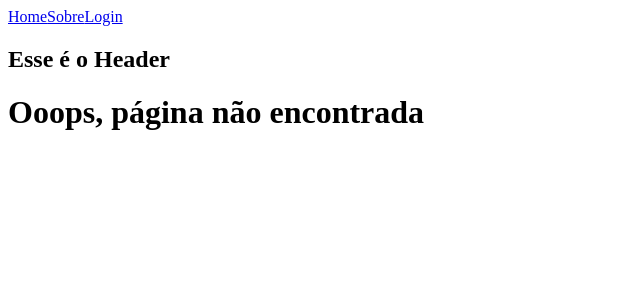
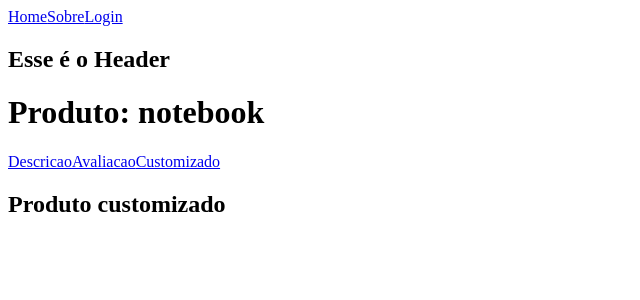
Before and after one commit to PauloMarolla/Curso-Origamid-React-Completo, a React (Create React App) app: page /produto/notebook/customizado in a window 1280 px wide. Shown: the top 300 px of the page, without its empty margins (0-640 px from the left). Built offline with nearby package versions, Linux system fonts and the light colour scheme; the HTML template or start-up script is replaced by a standard one.

Commit message:
React route Nested Routes

```diff
--- a/src/App.js
+++ b/src/App.js
@@ -16,7 +16,9 @@ const App = () => {
           <Route path="/" element={<Home />} />
           <Route path="sobre" element={<Sobre />} />
           <Route path="login" element={<Login />} />
-          <Route path="produto/:id" element={<Produto />} />
+          {/* o * é utilizado para quando vc indica qualquer coisa apos a rota */}
+          <Route path="produto/:id/*" element={<Produto />} />
+          {/* o * é utilizado para pagina nao encontrada */}
           <Route path="*" element={<Page404 />} />
         </Routes>
       </BrowserRouter>
--- a/src/Produto.js
+++ b/src/Produto.js
@@ -1,5 +1,14 @@
 import React from 'react';
-import { useLocation, useParams } from 'react-router-dom';
+import {
+  NavLink,
+  Route,
+  Routes,
+  useLocation,
+  useParams,
+} from 'react-router-dom';
+import ProdutoAvaliacao from './ProdutoAvaliacao';
+import ProdutoCustomizado from './ProdutoCustomizado';
+import ProdutoDescricao from './ProdutoDescricao';
 
 const Produto = () => {
   //usado para pegar o valor dos parametros passados na URL
@@ -14,6 +23,16 @@ const Produto = () => {
   return (
     <div>
       <h1>Produto: {params.id}</h1>
+      <nav>
+        <NavLink to="">Descricao</NavLink>
+        <NavLink to="avaliacao">Avaliacao</NavLink>
+        <NavLink to="customizado">Customizado</NavLink>
+      </nav>
+      <Routes>
+        <Route path="/" element={<ProdutoDescricao />}></Route>
+        <Route path="avaliacao" element={<ProdutoAvaliacao />}></Route>
+        <Route path="customizado" element={<ProdutoCustomizado />}></Route>
+      </Routes>
     </div>
   );
 };
--- /dev/null
+++ b/src/ProdutoAvaliacao.js
@@ -0,0 +1,11 @@
+import React from 'react';
+
+const ProdutoAvaliacao = () => {
+  return (
+    <div>
+      <h2>Produto avaliacao</h2>
+    </div>
+  );
+};
+
+export default ProdutoAvaliacao;
--- /dev/null
+++ b/src/ProdutoCustomizado.js
@@ -0,0 +1,11 @@
+import React from 'react';
+
+const ProdutoCustomizado = () => {
+  return (
+    <div>
+      <h2>Produto customizado</h2>
+    </div>
+  );
+};
+
+export default ProdutoCustomizado;
--- /dev/null
+++ b/src/ProdutoDescricao.js
@@ -0,0 +1,11 @@
+import React from 'react';
+
+const ProdutoDescricao = () => {
+  return (
+    <div>
+      <h2>Produto descricao</h2>
+    </div>
+  );
+};
+
+export default ProdutoDescricao;
```
